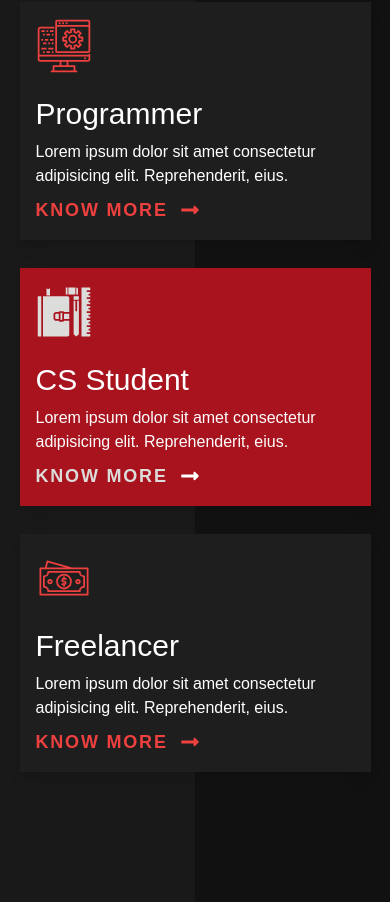
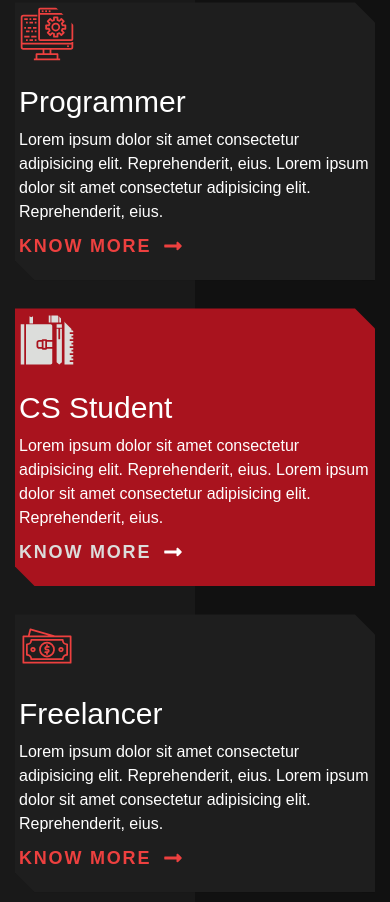
Before and after one commit to Radexman/cyber-portfolio-v3, a React (Vite) app: page / in a window 390 px wide. Shown: the part 874-1776 px from the top of the page. Built offline with nearby package versions, Linux system fonts and the light colour scheme; a web font is replaced by a local one.

Commit message:
Animations

```diff
--- a/src/components/Stats/Stats.tsx
+++ b/src/components/Stats/Stats.tsx
@@ -1,3 +1,4 @@
+import { Link } from 'react-router-dom';
 import { FaLongArrowAltRight as Arrow } from 'react-icons/fa';
 import programmingIcon from '../../assets/programming.svg';
 import studyIcon from '../../assets/study.svg';
@@ -13,32 +14,49 @@ function Stats() {
       <div className="container mx-auto min-h-screen">
         <div className="container absolute top-0 my-6 text-base-100 md:my-0">
           <div className="flex min-h-[50vh] flex-col items-center justify-center space-x-0 space-y-7 md:flex-row md:space-x-7 md:space-y-0">
-            <div className="flex w-[90%] flex-col justify-between space-y-2 bg-primary p-4 shadow-lg md:w-1/3 md:p-10">
+            <div className="cyber-tile flex w-[90%] flex-col justify-between space-y-2 bg-primary p-4 shadow-lg md:w-1/3 md:p-8">
               <img src={programmingIcon} className="w-14" alt="Programming on a desktop" />
               <span className="text-3xl">Programmer</span>
-              <p>Lorem ipsum dolor sit amet consectetur adipisicing elit. Reprehenderit, eius.</p>
-              <div className="flex items-center space-x-3 text-secondary-content">
-                <p className="text-lg font-bold uppercase tracking-widest">Know More</p>
-                <Arrow size={20} />
-              </div>
+              <p>
+                Lorem ipsum dolor sit amet consectetur adipisicing elit. Reprehenderit, eius. Lorem ipsum dolor sit amet
+                consectetur adipisicing elit. Reprehenderit, eius.
+              </p>
+              <Link to="/about" className="group">
+                <div className="flex items-center space-x-3 text-secondary-content">
+                  <p className="text-lg font-bold uppercase tracking-widest">Know More</p>
+                  <span className="group-hover:animate-glitch-1">
+                    <Arrow size={20} />
+                  </span>
+                </div>
+              </Link>
             </div>
-            <div className="flex w-[90%] flex-col justify-between space-y-2 bg-secondary p-4 shadow-lg md:w-1/3 md:p-10">
+            <div className="cyber-tile flex w-[90%] flex-col justify-between space-y-2 bg-secondary p-4 md:w-1/3 md:p-8">
               <img src={studyIcon} className="w-14" alt="Programming on a desktop" />
               <span className="text-3xl">CS Student</span>
-              <p>Lorem ipsum dolor sit amet consectetur adipisicing elit. Reprehenderit, eius.</p>
-              <div className="flex items-center space-x-3">
-                <p className="text-lg font-bold uppercase tracking-widest text-primary-content">Know More</p>
-                <Arrow size={20} />
-              </div>
+              <p>
+                Lorem ipsum dolor sit amet consectetur adipisicing elit. Reprehenderit, eius. Lorem ipsum dolor sit amet
+                consectetur adipisicing elit. Reprehenderit, eius.
+              </p>
+              <Link to="/about">
+                <div className="flex items-center space-x-3">
+                  <p className="text-lg font-bold uppercase tracking-widest text-primary-content">Know More</p>
+                  <Arrow size={20} />
+                </div>
+              </Link>
             </div>
-            <div className="flex w-[90%] flex-col justify-between space-y-2 bg-primary p-4 shadow-lg md:w-1/3 md:p-10">
+            <div className="cyber-tile flex w-[90%] flex-col justify-between space-y-2 bg-primary p-4 shadow-lg md:w-1/3 md:p-8">
               <img src={freelancerIcon} className="w-14" alt="Programming on a desktop" />
               <span className="text-3xl">Freelancer</span>
-              <p>Lorem ipsum dolor sit amet consectetur adipisicing elit. Reprehenderit, eius.</p>
-              <div className="flex items-center space-x-3 text-secondary-content">
-                <p className="text-lg font-bold uppercase tracking-widest">Know More</p>
-                <Arrow size={20} />
-              </div>
+              <p>
+                Lorem ipsum dolor sit amet consectetur adipisicing elit. Reprehenderit, eius. Lorem ipsum dolor sit amet
+                consectetur adipisicing elit. Reprehenderit, eius.
+              </p>
+              <Link to="/about">
+                <div className="flex items-center space-x-3 text-secondary-content">
+                  <p className="text-lg font-bold uppercase tracking-widest">Know More</p>
+                  <Arrow size={20} />
+                </div>
+              </Link>
             </div>
           </div>
         </div>
--- a/src/index.css
+++ b/src/index.css
@@ -791,7 +791,7 @@
 .cyber-tile img,
 .cyber-tile-small img,
 .cyber-tile-big img {
-  width: 100%;
+  /* width: 100%; */
   height: auto;
   clip-path: polygon(0 0, 0 100%, 100% 100%, 100% var(--tile-edges), calc(100% - var(--tile-edges)) 0);
 }
--- a/tailwind.config.js
+++ b/tailwind.config.js
@@ -6,6 +6,98 @@ export default {
     extend: {
       fontFamily: {
         cyber: ['Cyber', 'sans-serif'],
+      },
+      animation: {
+        'glitch-1': 'glitch-1 5s linear infinite',
+        'glitch-2': 'cyber-glitch-1 5s linear infinite',
+      },
+      keyframes: {
+        'glitch-1': {
+          '0%': {
+            filter: 'blur(0) brightness(100%) contrast(100%)',
+          },
+          '2%': {
+            filter: 'blur(0.05rem) brightness(120%) contrast(120%)',
+          },
+          '4%': {
+            filter: 'blur(0.1rem) brightness(150%) contrast(150%)',
+          },
+          '6%': {
+            filter: 'blur(0.2rem) brightness(170%) contrast(170%)',
+          },
+          '8%': {
+            filter: 'blur(0) brightness(100%) contrast(100%)',
+          },
+          '10%': {
+            filter: 'blur(0) brightness(100%) contrast(100%)',
+          },
+          '60%': {
+            filter: 'blur(0) brightness(100%) contrast(100%)',
+          },
+          '62%': {
+            filter: ' blur(0.05rem) brightness(60%) contrast(100%)',
+          },
+          '64%': {
+            filter: 'blur(0.1rem) brightness(40%) contrast(100%)',
+          },
+          '66%': {
+            filter: 'blur(0) brightness(100%) contrast(100%)',
+          },
+          '68%': {
+            filter: 'blur(0.05rem) brightness(60%) contrast(100%)',
+          },
+          '70%': {
+            filter: 'blur(0.1rem) brightness(40%) contrast(100%)',
+          },
+          '72%': {
+            filter: 'blur(0) brightness(100%) contrast(100%)',
+          },
+          '100%': {
+            filter: 'blur(0) brightness(100%) contrast(100%)',
+          },
+        },
+        'glitch-2': {
+          '0%': {
+            transform: 'translate(0, 0) skew(0deg)',
+            filter: 'invert(0)',
+          },
+          '1%': {
+            transform: 'translate(0, 0) skew(-3deg)',
+            filter: 'invert(0)',
+          },
+          '2%': {
+            transform: 'translate(0, 0) skew(3deg)',
+            filter: 'invert(0)',
+          },
+          '3%': {
+            transform: 'translate(0, 0) skew(0deg)',
+            filter: 'invert(0)',
+          },
+          '60%': {
+            transform: ',translate(0, 0) skew(0deg)',
+            filter: 'invert(0)',
+          },
+          '61%': {
+            transform: 'translate(0, 0) skew(-3deg)',
+            filter: 'invert(0.2)',
+          },
+          '62%': {
+            transform: ' translate(0, 0) skew(0deg)',
+            filter: 'invert(0.2)',
+          },
+          '63%': {
+            transform: 'translate(0, 0) skew(3deg)',
+            filter: 'invert(0.8)',
+          },
+          ' 64%': {
+            transform: 'translate(0, 0) skew(0deg)',
+            filter: 'invert(0.2)',
+          },
+          '65%': {
+            transform: 'translate(0, 0) skew(0deg)',
+            filter: 'invert(0)',
+          },
+        },
       },
     },
   },
```
